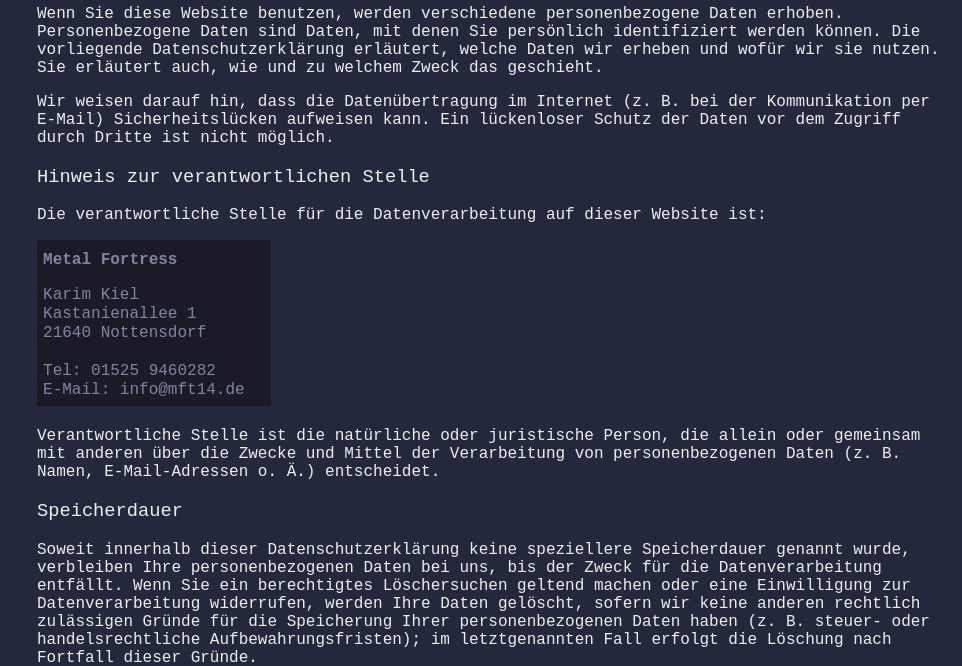
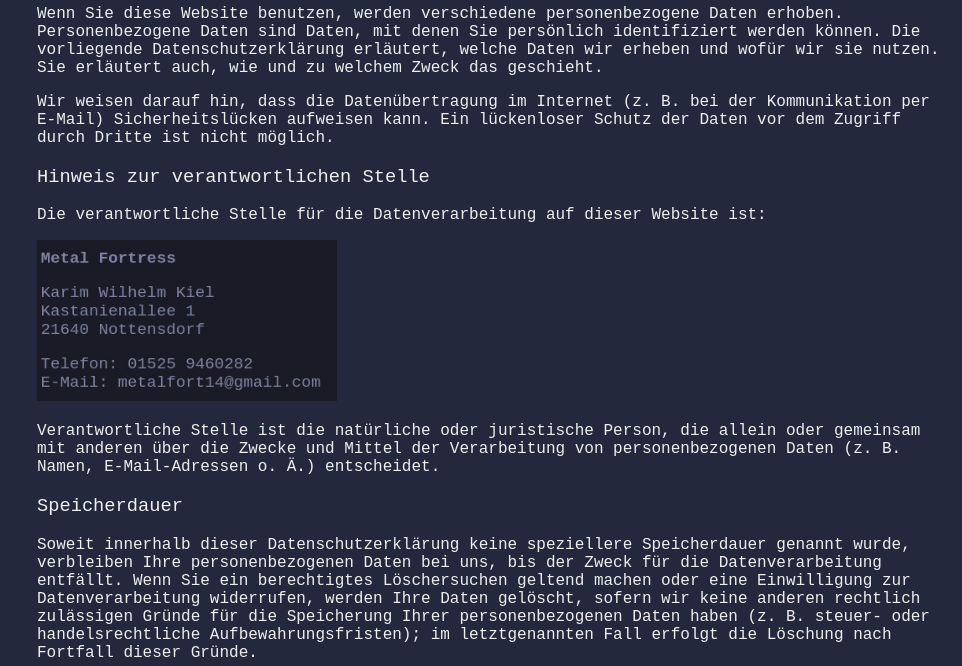
Before and after one commit to mft14/mft14.github.io, a PHP site: page /dsgvo.html in a window 1280 px wide. Shown: the part 1718-2384 px from the top of the page, without its empty margins (318-1280 px from the left). Run offline with PHP 8.4, Linux system fonts and the light colour scheme.

Commit message:
fixed anschrift

```diff
--- a/src/css/style.css
+++ b/src/css/style.css
@@ -150,6 +150,10 @@
 button:disabled{border: 1px dashed gray; background-color: #010101; cursor: crosshair;}
 
 
+.anschrift { width: 300px; height: auto; }
+
+
+
 
 @media (max-width: 1000px) {
 
```
Also changed, not shown: assets/img/anschrift.jpg.
